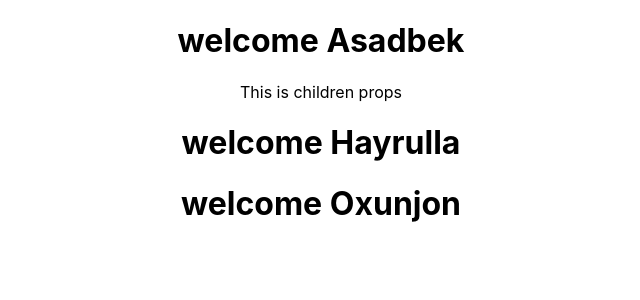
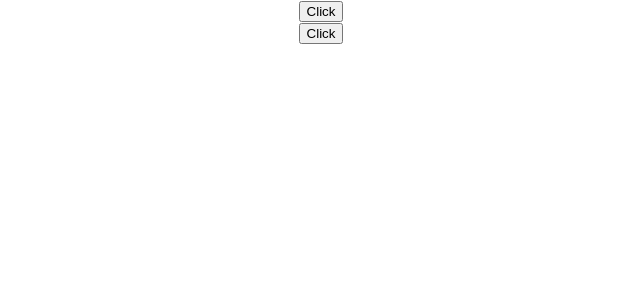
Before and after one commit to Asadbek-Dev/React_Sources, a React (Create React App) app: page / in a window 1280 px wide. Shown: the top 300 px of the page, without its empty margins (319-959 px from the left). Built offline with nearby package versions, Linux system fonts and the light colour scheme.

Commit message:
completed

```diff
--- a/src/App.js
+++ b/src/App.js
@@ -1,6 +1,8 @@
 import './App.css';
 import ClassComponent from './components/ClassComponent';
 import { FunctionalComponent } from './components/FunctionalComponent';
+import ClassClick from './Events/ClassClick';
+import FunctionClick from './Events/FunctionClick';
 import { Hello } from './jsx/Hello';
 import Greet from './props/Greet';
 import Counter from './State/Counter';
@@ -18,17 +20,23 @@ function App() {
 
      {/* Props  */}
 
-     <Greet name='Asadbek' lastName='Sobirov'>
+     {/* <Greet name='Asadbek' lastName='Sobirov'>
        <p>This is children props</p>
      </Greet>
      <Greet name='Hayrulla' lastName='Ahmedov' />
-     <Greet name='Oxunjon' lastName='Ramatov'/>
+     <Greet name='Oxunjon' lastName='Ramatov'/> */}
 
 
      {/* State */}
 
      {/* <Message/> */}
      {/* <Counter/> */}
+
+     {/* Events */}
+
+     <ClassClick/>
+     <FunctionClick/>
+
     </div>
   );
 }
--- /dev/null
+++ b/src/Events/ClassClick.js
@@ -0,0 +1,17 @@
+import React, { Component } from 'react'
+
+class ClassClick extends Component {
+    clickHandler(){
+        console.log('Click Class Handler');
+    }
+  render() {
+
+    return (
+      <div>
+          <button onClick={()=>this.clickHandler()}>Click</button>
+      </div>
+    )
+  }
+}
+
+export default ClassClick
--- /dev/null
+++ b/src/Events/FunctionClick.js
@@ -0,0 +1,14 @@
+import React from 'react'
+
+function FunctionClick() {
+   function clickHandler(){
+       console.log("Button");
+   }
+  return (
+    <div>
+        <button onClick={()=>clickHandler()}>Click</button>
+    </div>
+  )
+}
+
+export default FunctionClick
```
